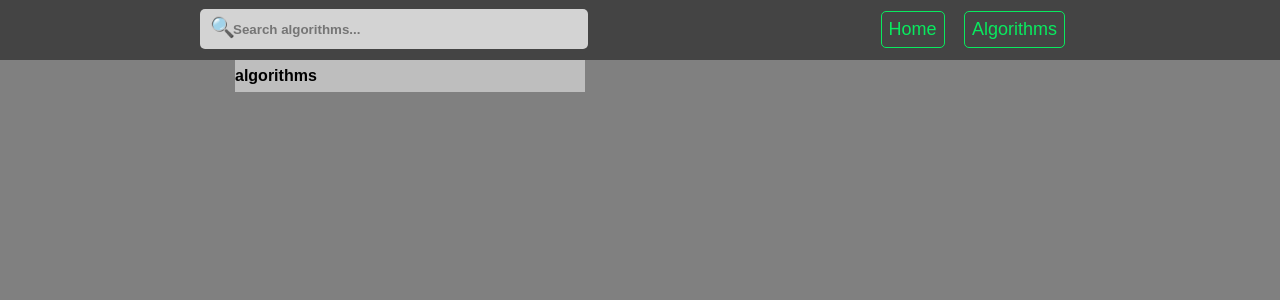
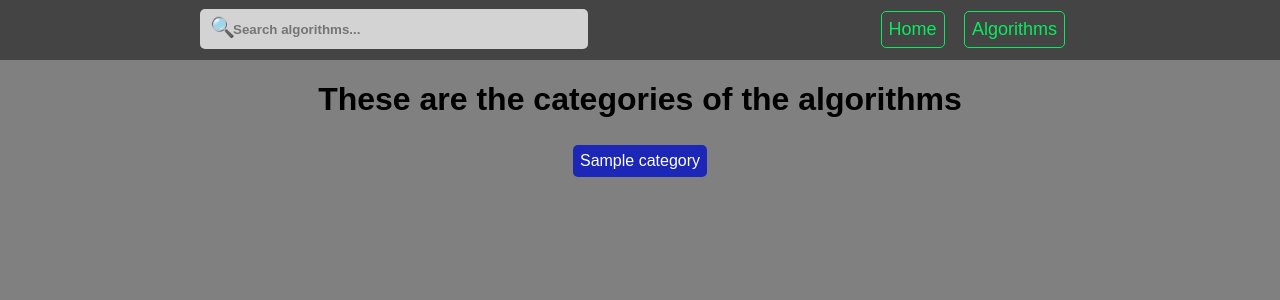
Before and after one commit to arslan-ashraf/csinjs, a Django app: template templates/algorithms/categories.html in a window 1280 px wide. Shown: the top 300 px of the page. Run offline with Django 3.2, Linux system fonts and the light colour scheme; tables that the repository leaves empty hold one stand-in row (values such as "Sample post"); the template is opened without the code that fills it: values that come from a table or form of the project are taken from there, most other values are stand-ins (such as "Sample title", 1, 10 or a date in 2020).

Commit message:
altered schema, added algorithm category functionality

```diff
--- a/computer_science/models.py
+++ b/computer_science/models.py
@@ -8,6 +8,7 @@ class Algorithm(models.Model):
 	title = models.CharField(max_length = 300)
 	friendly_title = models.SlugField(unique = True, default = None)
 	category = models.CharField(max_length = 300, default = None)
+	friendly_category = models.SlugField(unique = True, default = None)
 	code = models.TextField()
 	created_at = models.DateTimeField(auto_now = False, auto_now_add = True)
 	updated_at = models.DateTimeField(auto_now = True, auto_now_add = False)
@@ -27,7 +28,9 @@ class Algorithm(models.Model):
 
 def create_friendly_title(sender, instance, *args, **kwargs):
 	friendly_title = slugify(instance.title)
+	friendly_category = slugify(instance.category)
 	instance.friendly_title = friendly_title
+	instance.friendly_category = friendly_category
 
 
 pre_save.connect(create_friendly_title, sender = Algorithm)
--- a/computer_science/urls.py
+++ b/computer_science/urls.py
@@ -5,9 +5,9 @@ app_name = 'computer_science'
 
 urlpatterns = [
     url(r'^$', home, name = 'home'),
-    url(r'^categories/$', categories, name = 'categories'),
-    url(r'^title/(?P<friendly_title>[-\w]+)/$', show, name = 'title'),
-	url(r'^title/(?P<friendly_title>[-\w]+)/edit/$', update, name = 'update'),
-    url(r'^create/$', create, name = 'create'),
-    url(r'^delete/$', delete, name = 'delete'),
+    url(r'^algorithms/categories/$', categories, name = 'categories'),
+    url(r'^algorithms/(?P<friendly_title>[-\w]+)/$', show, name = 'title'),
+	url(r'^algorithms/(?P<friendly_title>[-\w]+)/edit/$', update, name = 'update'),
+    url(r'^algorithms/create/$', create, name = 'create'),
+    url(r'^algorithms/delete/$', delete, name = 'delete'),
 ]
--- a/static_files/css/main.css
+++ b/static_files/css/main.css
@@ -98,6 +98,20 @@ a {
 	color: white;
 }
 
+.button {
+	border-radius: 5px;
+	padding: 7px;
+	margin: 5px;
+	background: rgb(29, 39, 183);
+	color: white;
+	font-size: 16px;
+}
+
+.button:hover {
+	background: white;
+	color: rgb(29, 39, 183);
+}
+
 .btns {
 	border: 1px solid rgb(9, 234, 95);
 	border-radius: 5px;
--- a/templates/algorithms/categories.html
+++ b/templates/algorithms/categories.html
@@ -1,6 +1,13 @@
 {% extends 'base.html' %}
 
-{% for algorithm in algorithms %}
-	<!-- get abslute url not here!!!! -->
-	<!-- <a href="{{ algorithm.get_absolue_url }}">{{ algorithm.category }}</a> -->
-{% endfor %}
+{% block main %}
+
+	<h1>These are the categories of the algorithms</h1>
+
+	{% for category in all_categories %}
+		<!-- get abslute url not here!!!! -->
+		<!-- <a href="{{ algorithm.get_absolue_url }}">{{ algorithm.category }}</a> -->
+		<div><a href="" class="button">{{ category }}</a></div>
+	{% endfor %}
+
+{% endblock main %}
--- a/templates/base.html
+++ b/templates/base.html
@@ -18,7 +18,7 @@
 					{% csrf_token %}
 					<input type="text" class="search-bar" placeholder="Search algorithms..." autofocus="true">
 					<ul id="search-results">
-						<a class="search-result-item" href="#"><li>algorithms</li></a>
+						<!-- <a class="search-result-item" href="#"><li>algorithms</li></a> -->
 					</ul>
 				</div>
 				<ul class="links">
--- a/templates/home.html
+++ b/templates/home.html
@@ -94,7 +94,7 @@
 		</div>
 	</div>
 
-	<a href="" class="queens-generator btns">Generate Queens</a>
+	<a href="" class="queens-generator button">Generate Queens</a>
 
 {% endblock main %}
 
```
Also changed, not shown: computer_science/views.py (+10 -6 lines), computer_science/migrations/0004_algorithm_friendly_category.py (added), db.sqlite3.
